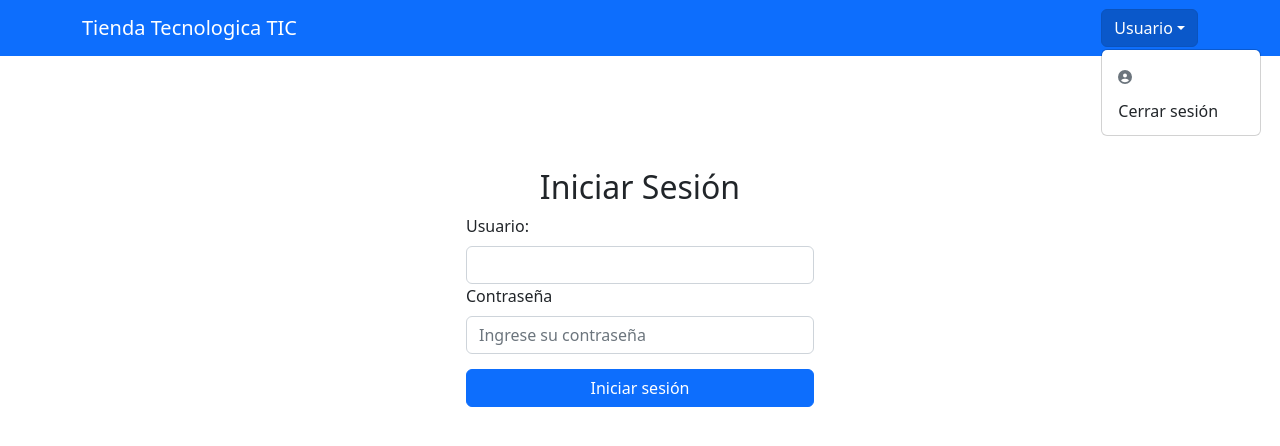
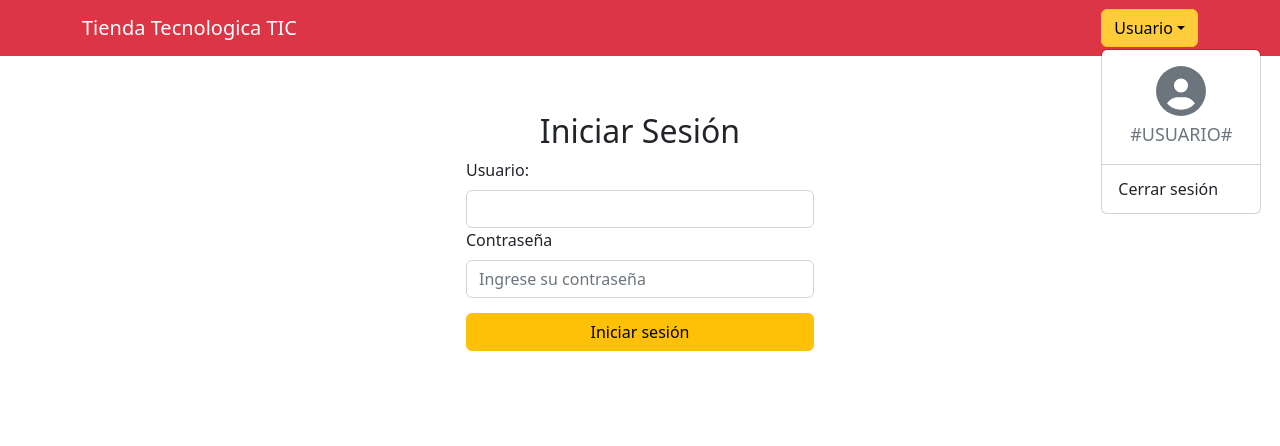
Before and after one commit to jonalexmor/tic_front, a React (Create React App) app: page /login in a window 1280 px wide. Both pictures are taken after a click on the button "Usuario". Shown: the top 446 px of the page. Built offline with nearby package versions, Linux system fonts and the light colour scheme.

Commit message:
Actualizacion Front y login

```diff
--- a/package.json
+++ b/package.json
@@ -10,11 +10,15 @@
     "@testing-library/jest-dom": "^5.16.5",
     "@testing-library/react": "^13.4.0",
     "@testing-library/user-event": "^13.5.0",
+    "axios": "^1.1.3",
     "bootstrap": "^5.2.2",
     "react": "^18.2.0",
     "react-bootstrap": "^2.5.0",
     "react-dom": "^18.2.0",
+    "react-router-dom": "^6.4.3",
     "react-scripts": "5.0.1",
+    "universal-cookie": "^4.0.4",
+    "util": "^0.12.5",
     "web-vitals": "^2.1.4"
   },
   "scripts": {
--- a/src/App.js
+++ b/src/App.js
@@ -1,15 +1,17 @@
 import { Container } from "react-bootstrap";
 import "./App.css";
 import "bootstrap/dist/css/bootstrap.min.css";
-import Login from "./components/login/login";
+//import Login from "./components/login/login";
 import Menu from "./components/navbar/navbar";
+
+import AppRoutes from "./components/router/router"
 
 function App() {
   return (
     <div className="App">
       <Menu />
       <Container>
-        <Login />
+        <AppRoutes />
       </Container>
     </div>
   );
--- /dev/null
+++ b/src/app.json
@@ -0,0 +1,3 @@
+{
+    "APIHOST":"http://localhost:3001"
+}
--- /dev/null
+++ b/src/components/helper/helper.js
@@ -0,0 +1,5 @@
+export function calculaExtracionSesion() {
+    const now = new Date().getTime();
+    const newDate = now + 60 * 30 * 1000;
+    return new Date(newDate);
+}
--- /dev/null
+++ b/src/components/index/index.js
@@ -0,0 +1,14 @@
+import React from 'react';
+
+export default class Inicio extends React.Component {
+    constructor(props) {
+        super(props);
+        this.state={};
+    }
+    state = {  }
+    render() {
+        return (
+            <h1 style={{marginTop:200}}>Página de Inicio</h1>
+         );
+    }
+}
--- a/src/components/login/login.js
+++ b/src/components/login/login.js
@@ -1,8 +1,16 @@
 import React from "react";
+import axios from "axios"
 import { Container, Form, Button, Row, Col } from "react-bootstrap";
+import app from "../../app.json"
 import "./login.css";
+import {isNull} from "util";
+import Cookies from "universal-cookie";
+import { calculaExtracionSesion } from "../helper/helper";
 
-export default class login extends React.Component {
+const { APIHOST } = app;
+const cookies = new Cookies();
+
+export default class Login extends React.Component {
   constructor(props) {
     super(props);
     this.state = {
@@ -11,8 +19,26 @@ export default class login extends React.Component {
     };
   }
   iniciarSesion() {
-    alert(`usuario: ${this.state.usuario} - password: ${this.state.pass}`);
-  }
+
+    axios.post(`${APIHOST}/usuarios/login`, {
+      usuario: this.state.usuario,
+      pass: this.state.pass,
+  })
+  .then((response) => {
+    if (isNull (response.data.token)){
+        alert('Usuario y/o contraseña invalidos');
+    }
+    else {
+        cookies.set('_s', response.data.token, {
+            path: '/',
+            expires: calculaExtracionSesion(),
+        });
+    }
+})
+.catch((err) => {
+    console.log(err);
+});
+}
   render() {
     return (
       <Container id="login-container">
@@ -49,7 +75,7 @@ export default class login extends React.Component {
                   </Form.Group>
 
                   <Button
-                    variant="primary"
+                    variant="warning"
                     onClick={() => {
                       this.iniciarSesion();
                     }}
--- a/src/components/navbar/navbar.css
+++ b/src/components/navbar/navbar.css
@@ -0,0 +1,11 @@
+#navbar #dropdown-header .row:nth-child(1){
+    font-size: 50px;
+    display: flex;
+    justify-content: center;
+}
+#navbar #dropdown-header .row:nth-child(2){
+    font-size: 18px;
+    display: flex;
+    justify-content: center;
+    margin-top: 5px;
+}
--- a/src/components/navbar/navbar.js
+++ b/src/components/navbar/navbar.js
@@ -5,6 +5,8 @@ import {
   Nav,
   DropdownButton,
   Dropdown,
+  Row,
+
 } from "react-bootstrap";
 import { FontAwesomeIcon } from "@fortawesome/react-fontawesome";
 import { faUserCircle } from "@fortawesome/free-solid-svg-icons";
@@ -19,7 +21,7 @@ export default class menu extends React.Component {
   state = {};
   render() {
     return (
-      <Navbar id="navbar" bg="primary" expand="lg" variant="dark">
+      <Navbar fixed="top" id="navbar" bg="danger" expand="lg" variant="dark">
         <Container>
           <Navbar.Brand href="#home">Tienda Tecnologica TIC</Navbar.Brand>
           <Navbar.Toggle aria-controls="basic-navbar-nav" />
@@ -28,10 +30,16 @@ export default class menu extends React.Component {
               {/*<Nav.Link href="#home">Home</Nav.Link>
               <Nav.Link href="#link">Link</Nav.Link>*/}
             </Nav>
-            <DropdownButton id="dropdown-basic-button" title="Usuario">
-              <Dropdown.Header>
+            <DropdownButton id="dropdown-basic-button" title="Usuario" variant="warning">
+              <Dropdown.Header id="dropdown-header">
+                <Row>
                 <FontAwesomeIcon icon={faUserCircle} />
+                </Row>
+                <Row>
+                  #USUARIO#
+                </Row>
               </Dropdown.Header>
+              <Dropdown.Divider />
               <Dropdown.Item href="#/action-1">Cerrar sesión</Dropdown.Item>
               {/*<Dropdown.Item href="#/action-2">Another action</Dropdown.Item>
               <Dropdown.Item href="#/action-3">Something else</Dropdown.Item>*/}
--- /dev/null
+++ b/src/components/router/router.js
@@ -0,0 +1,20 @@
+import React from 'react';
+import { BrowserRouter as Router, Routes, Route } from 'react-router-dom';
+import Login from '../login/login';
+import Inicio from '../index/index';
+
+export default function AppRoutes(){
+
+    return (
+        <Router>
+            <Routes>
+                <Route exact path='/login' element ={<Login />} />
+                <Route path='/*' element ={ (
+                    <h1 style={{marginTop: 300}}>404 <br />Página no encontrada</h1>
+                )}/>
+                <Route exact path='/index' element ={<Inicio />} />
+                <Route exact path='/' element ={<Inicio />} />
+            </Routes>
+        </Router>
+    );
+}
```
Also changed, not shown: 1 other file (tests, documents, lock files or other folders).
